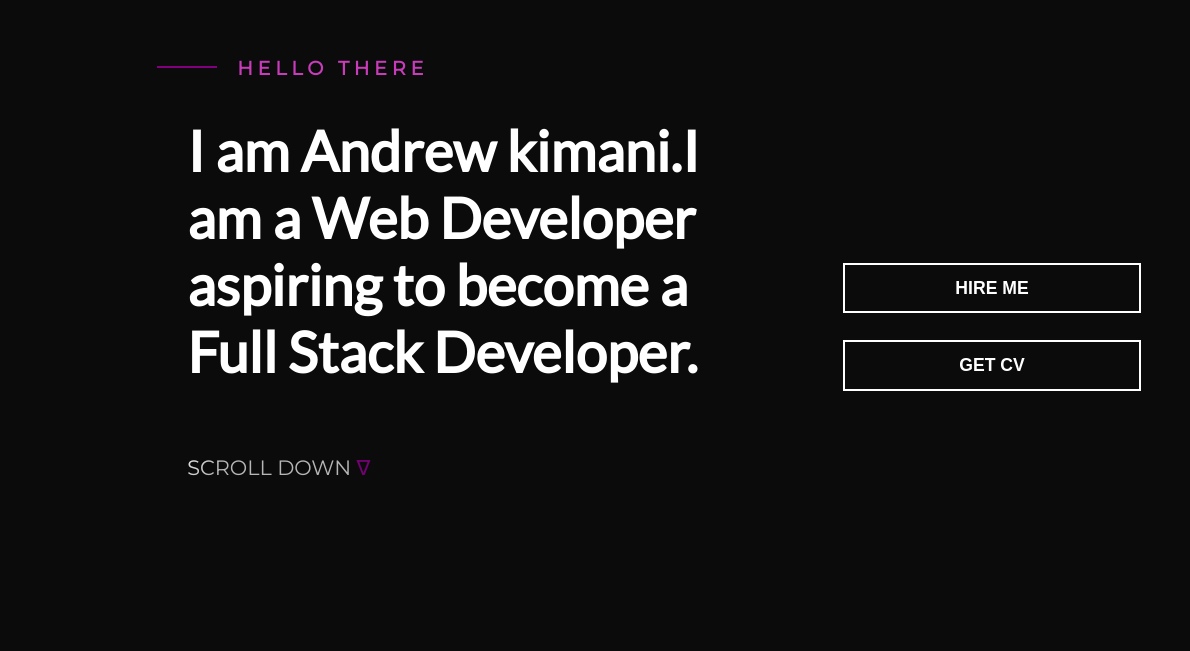
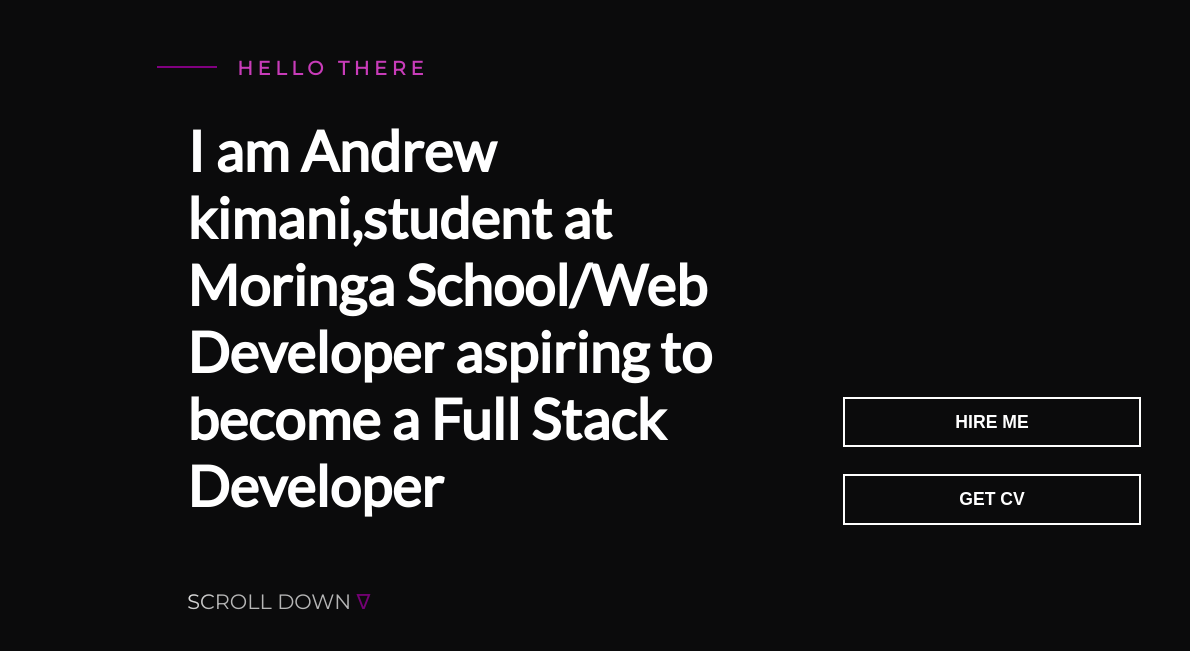
Before and after one commit to andrew4779/RESUME, a plain HTML site: page index.html in a window 1280 px wide. Shown: the part 149-800 px from the top of the page, 0-1190 px from the left. Drawn offline with Linux system fonts and the light colour scheme.

Commit message:
encosence comc-d

```diff
--- a/index.html
+++ b/index.html
@@ -21,7 +21,7 @@
         <div class="hero-section">
             <div class="hero">
                 <h3>Hello there</h3>
-                <h1>I am Andrew kimani.I am a Web Developer aspiring to become a Full Stack Developer.</h1>
+                <h1>I am Andrew kimani,student at Moringa School/Web Developer aspiring to become a Full Stack Developer</h1>
                 <div class="buttons">
                     <button><a href="#contact">Hire Me</a></button>
                     <button><a href="">Get CV</a></button>
```
Also changed, not shown: 1 other file.
